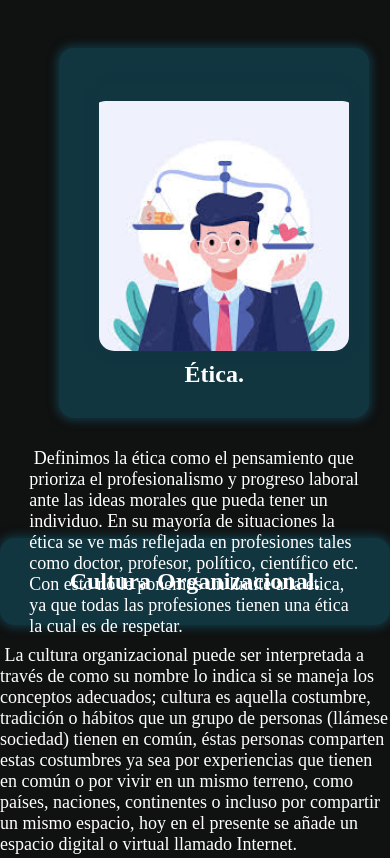
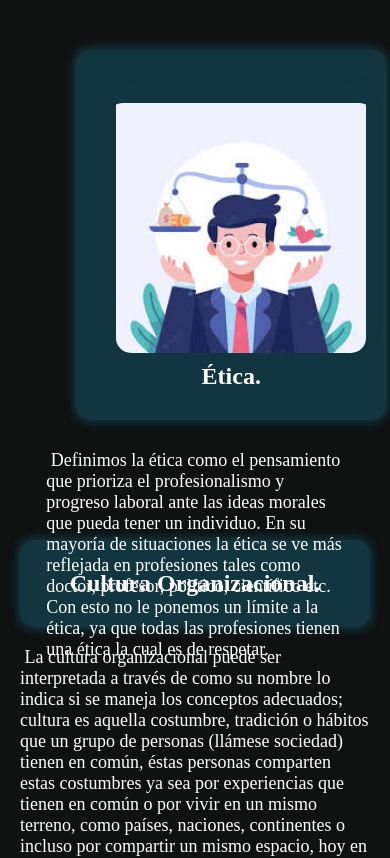
Before and after one commit to Turics/Prueba, a plain HTML site: page curso de 5 proyectos. (6 horas)/etica.html in a window 390 px wide. Shown: the top 858 px of the page. Drawn offline with Linux system fonts and the light colour scheme.

Commit message:
Update Estilos.css

```diff
--- a/curso de 5 proyectos. (6 horas)/Estilos.css
+++ b/curso de 5 proyectos. (6 horas)/Estilos.css
@@ -72,8 +72,12 @@ main .content_dos img {
   main .content {
     height: 500px;
   }
+  main {
+    margin: 20px;
+  }
 
   main .content .texto {
+    font-size: 18px;
     padding-top: 5%;
   }
 
```
